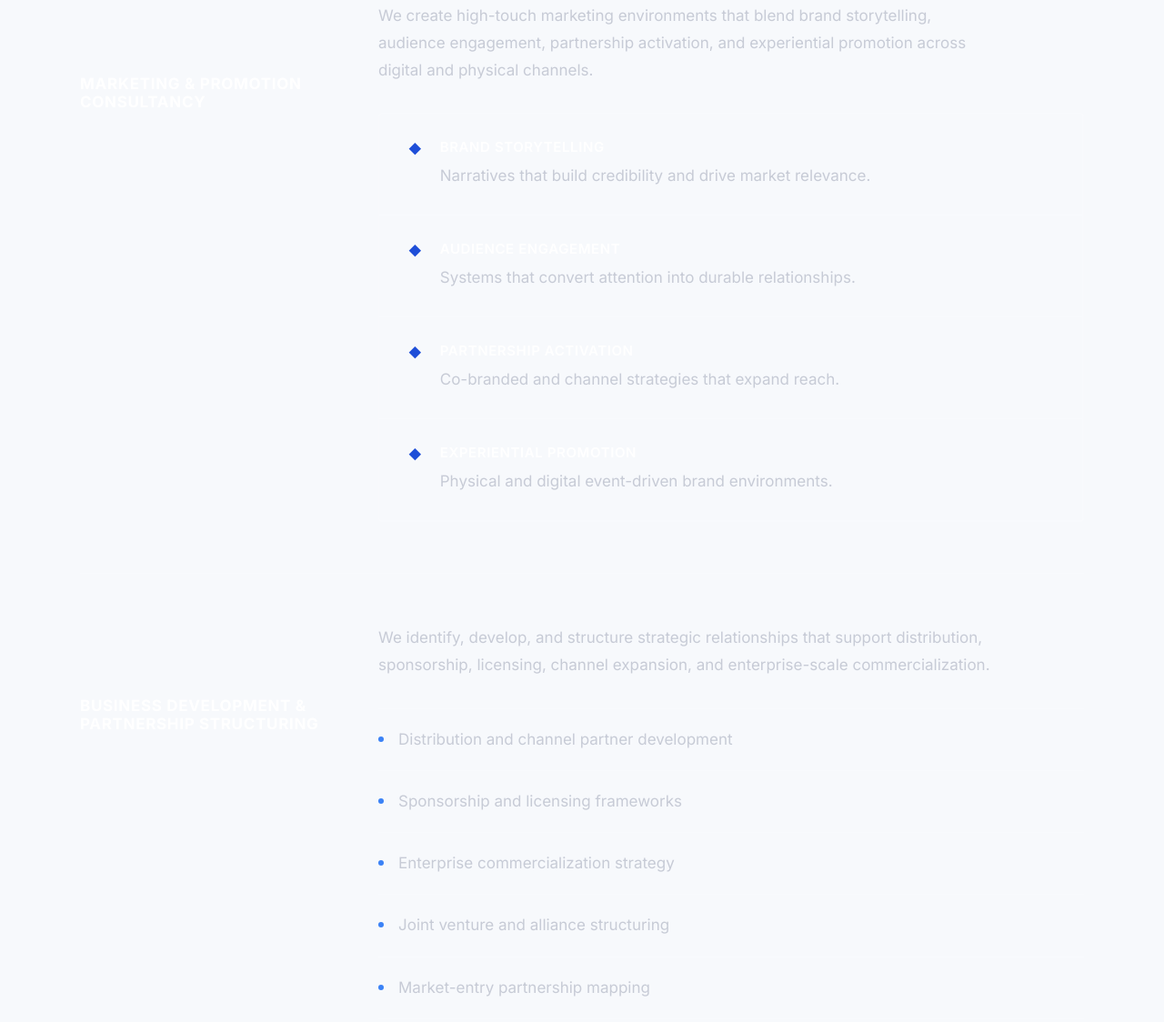
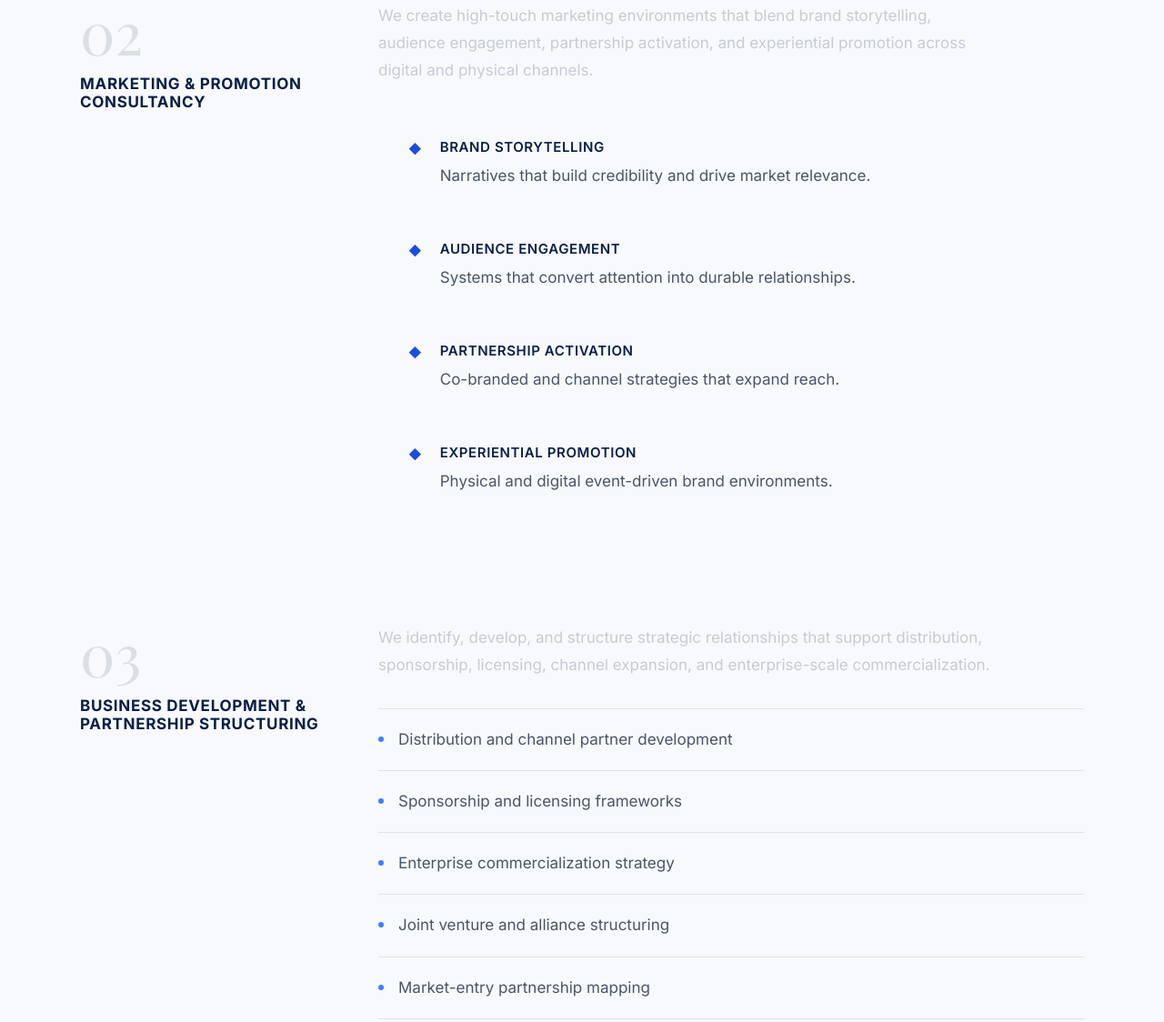
Before and after one commit to Netcaster/tpg-website, a plain HTML site: page services.html in a window 1280 px wide. Shown: the part 1436-2560 px from the top of the page at 91% size. Drawn offline with nearby package versions, Linux system fonts and the light colour scheme; a script that the page names is missing; a web font is replaced by a local one.

Commit message:
Fix invisible text in day mode on services and web3 pages
bullet-item h4, service-meta h3, and impact-list text were using
white/near-white colors that disappeared on light section backgrounds.

Co-Authored-By: Claude Sonnet 4.6 <noreply@anthropic.com>

```diff
--- a/assets/styles.css
+++ b/assets/styles.css
@@ -590,6 +590,16 @@ p { font-size: 1.0625rem; line-height: 1.75; color: #4a5568; max-width: 68ch; }
 .section-light .impact-list li::before { background: var(--gold); }
 .section-light .impact-list li:hover { color: var(--light-text); }
 
+/* Light-section overrides for bullet-items, service rows, and impact lists */
+.section:not(.section-dark) .bullet-item h4 { color: var(--light-text); }
+.section:not(.section-dark) .bullet-item p { color: #4a5568; }
+.section:not(.section-dark) .bullet-grid { border-color: rgba(10,31,68,0.12); }
+.section:not(.section-dark) .service-meta h3 { color: var(--light-text); }
+.section:not(.section-dark) .service-meta .service-num { color: rgba(10,31,68,0.12); }
+.section:not(.section-dark) .impact-list li { border-color: rgba(10,31,68,0.10); color: #4a5568; }
+.section:not(.section-dark) .impact-list li:first-child { border-top-color: rgba(10,31,68,0.10); }
+.section:not(.section-dark) .impact-list li:hover { color: var(--light-text); }
+
 /* =========================================================
    MOBILE NAV
    ========================================================= */
```
